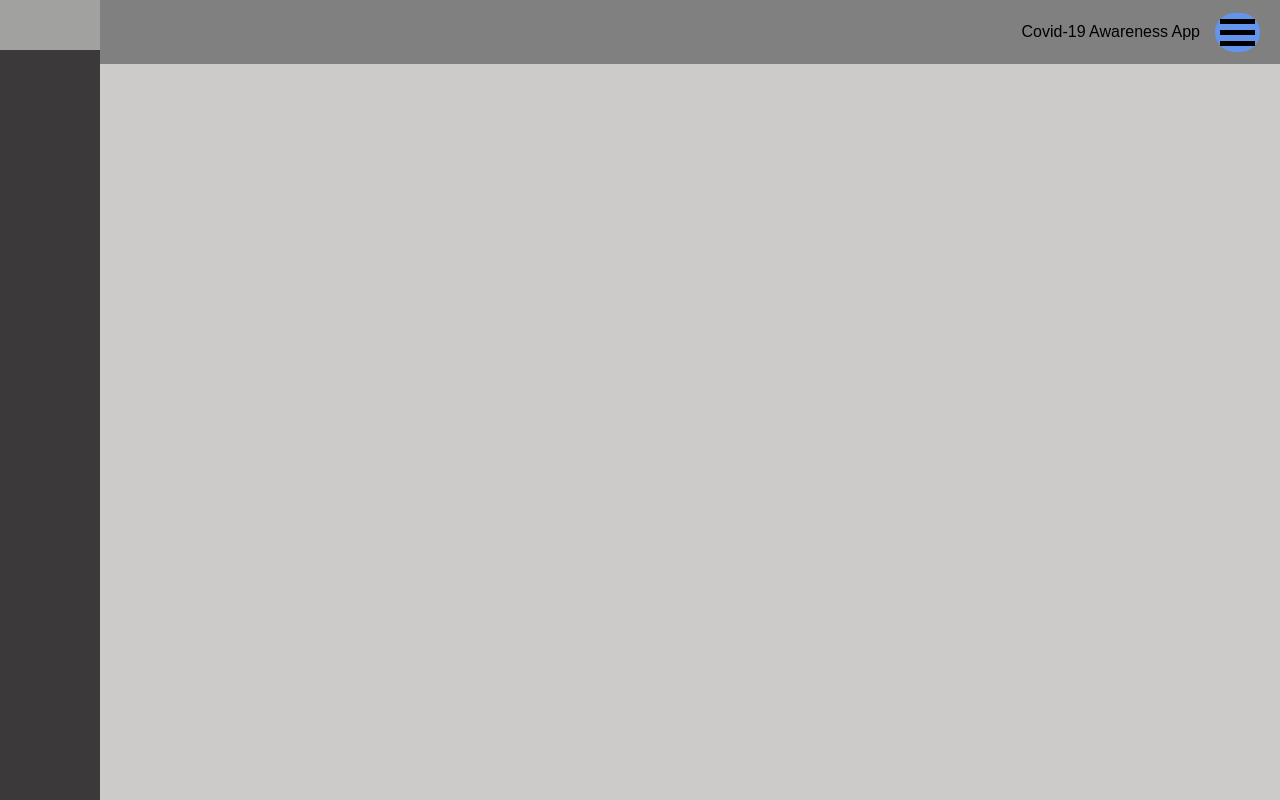
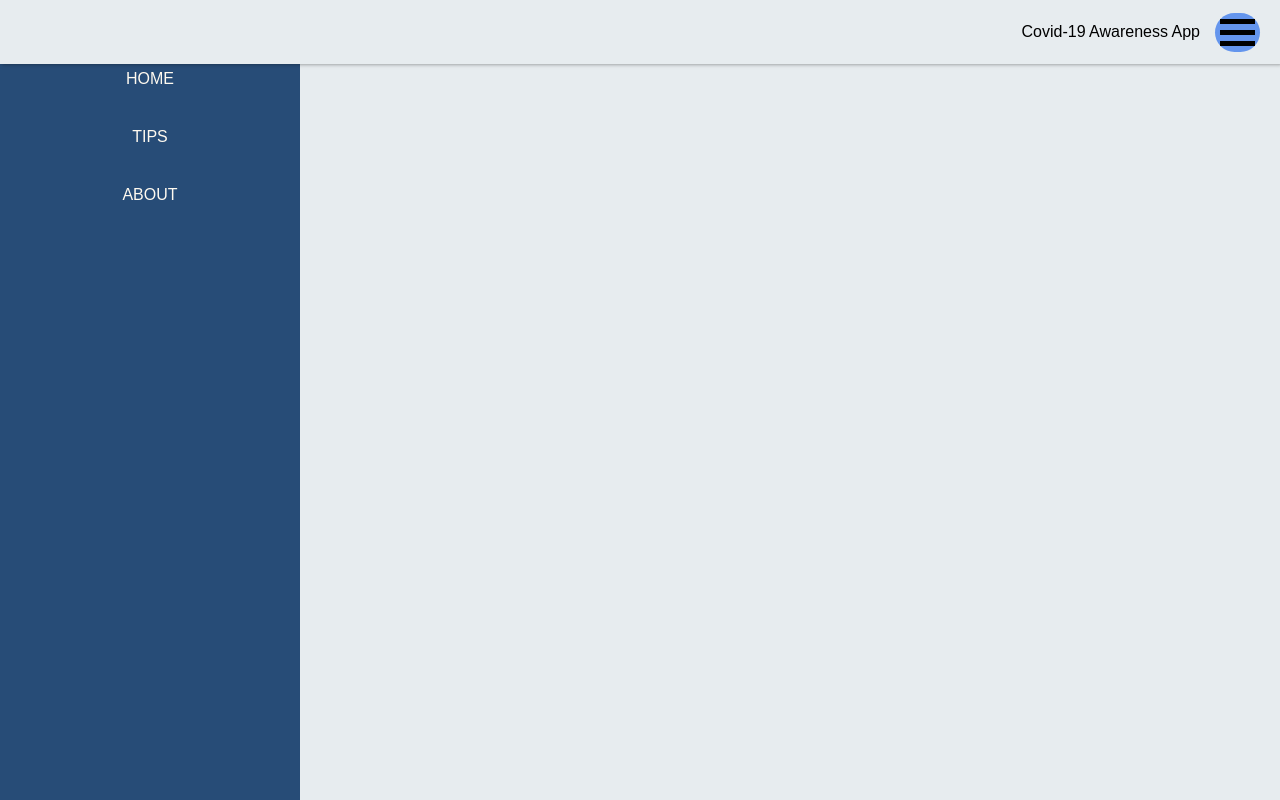
Before and after one commit to ghemhope5472/sidebar-lesson, a plain HTML site: page index.html in a window 1280 px wide. Drawn offline with Linux system fonts and the light colour scheme; a web font is replaced by a local one.

Commit message:
toggle sidebar

```diff
--- a/index.css
+++ b/index.css
@@ -8,7 +8,7 @@
 
 
 body{
-    background-color: rgb(204, 203, 201);
+
     height: 100vh;
     font-family: 'Lexend Mega', sans-serif;
     display: flex;
@@ -19,10 +19,11 @@ header{
     flex-direction: row-reverse;
     align-items: center;
     height: 8vh;
-    background-color: grey;
+    background-color: #E7ECEF;
     padding: 5px;
     position: absolute;
     width: 100vw;
+    box-shadow: 2px 0 4px rgba(10,10,10,0.5);
 }
 header .menuDiv{
     margin: auto 15px;
@@ -36,8 +37,8 @@ header .menuDiv{
 }
 
 nav{
-    background-color: rgb(161, 161, 160);
-    transform: translateX(-200px);
+    background-color: #274C77;
+    /* transform: translateX(-200px);  */
     height: 100vh;
     display: flex;
     padding-top: 50px;
@@ -50,11 +51,11 @@ nav li{
     text-align: center;
 }
 nav a{
-    width: 300px;
+    width: 200px;
     text-decoration: none;
 }
 ul{
-    background-color: rgb(59, 57, 58);
+    background-color: #274C77;
     width: 300px;
 }
 
@@ -64,7 +65,7 @@ ul li a{
 }
 
 ul li:hover{
-    background-color: rgb(82, 80, 81);
+    background-color: #6096BA;
 }
 
 .bar1, .bar2, .bar3{
@@ -87,6 +88,9 @@ ul li:hover{
 .change .bar3{
     transform: rotate(45deg) translate(-7px, -7px);
 }
-/* .change .nav{
-    transform: translateX(300px);
-} */
+
+#main{
+    background-color: #E7ECEF;
+    width: 100%;
+    padding: 50px;
+}
--- a/index.html
+++ b/index.html
@@ -13,7 +13,7 @@
             <div class="bar2"></div>
             <div class="bar3"></div>
         </div>
-        <!-- <button id="menu"> Menu</button> -->
+
         <p> Covid-19 Awareness App</p>
 
     </header>
@@ -26,6 +26,10 @@
         </ul>
     </nav>
 
+    <div id="main">
+        Main
+    </div>
+
 
 
     <script src="index.js"></script>
```
